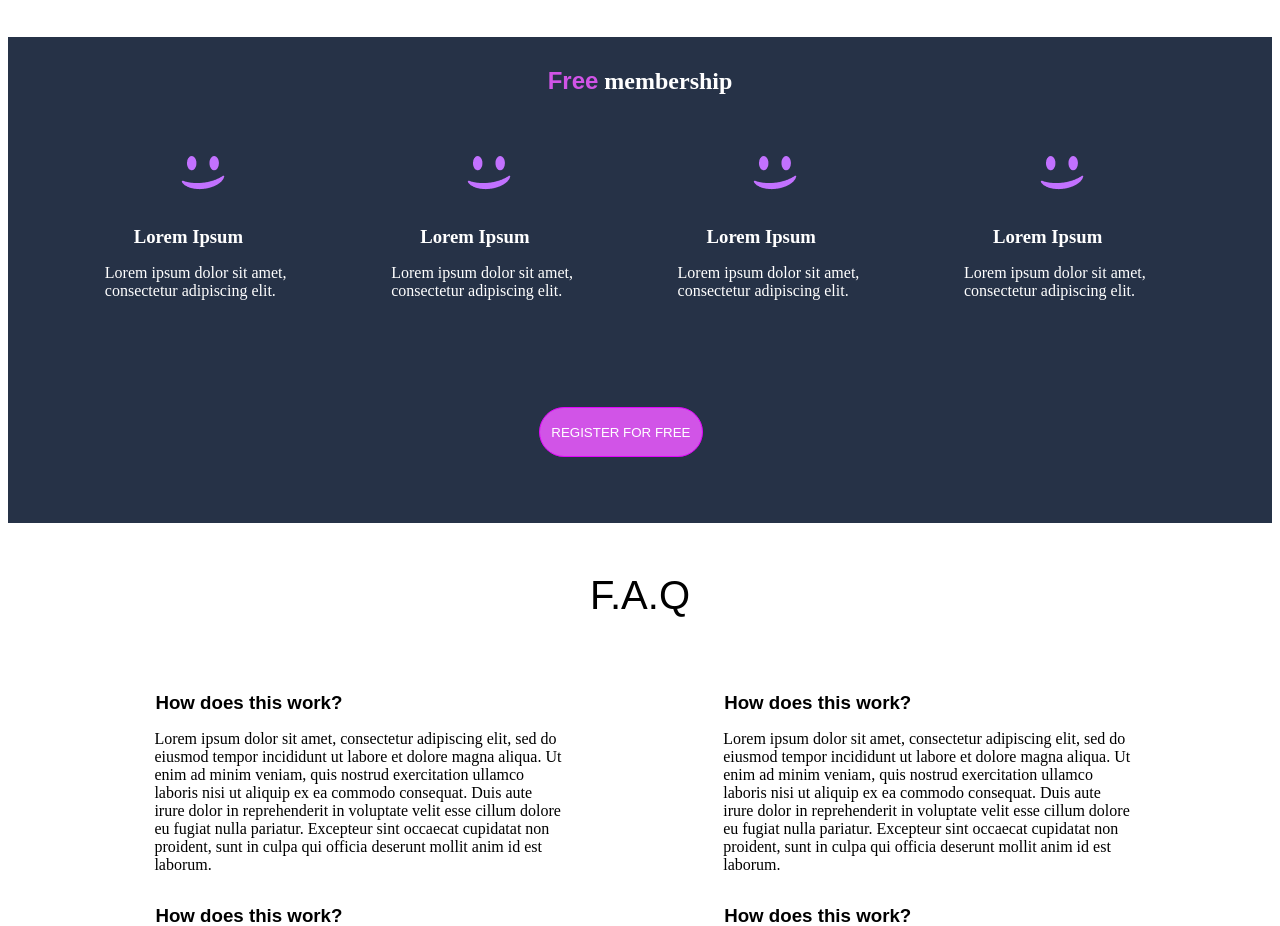
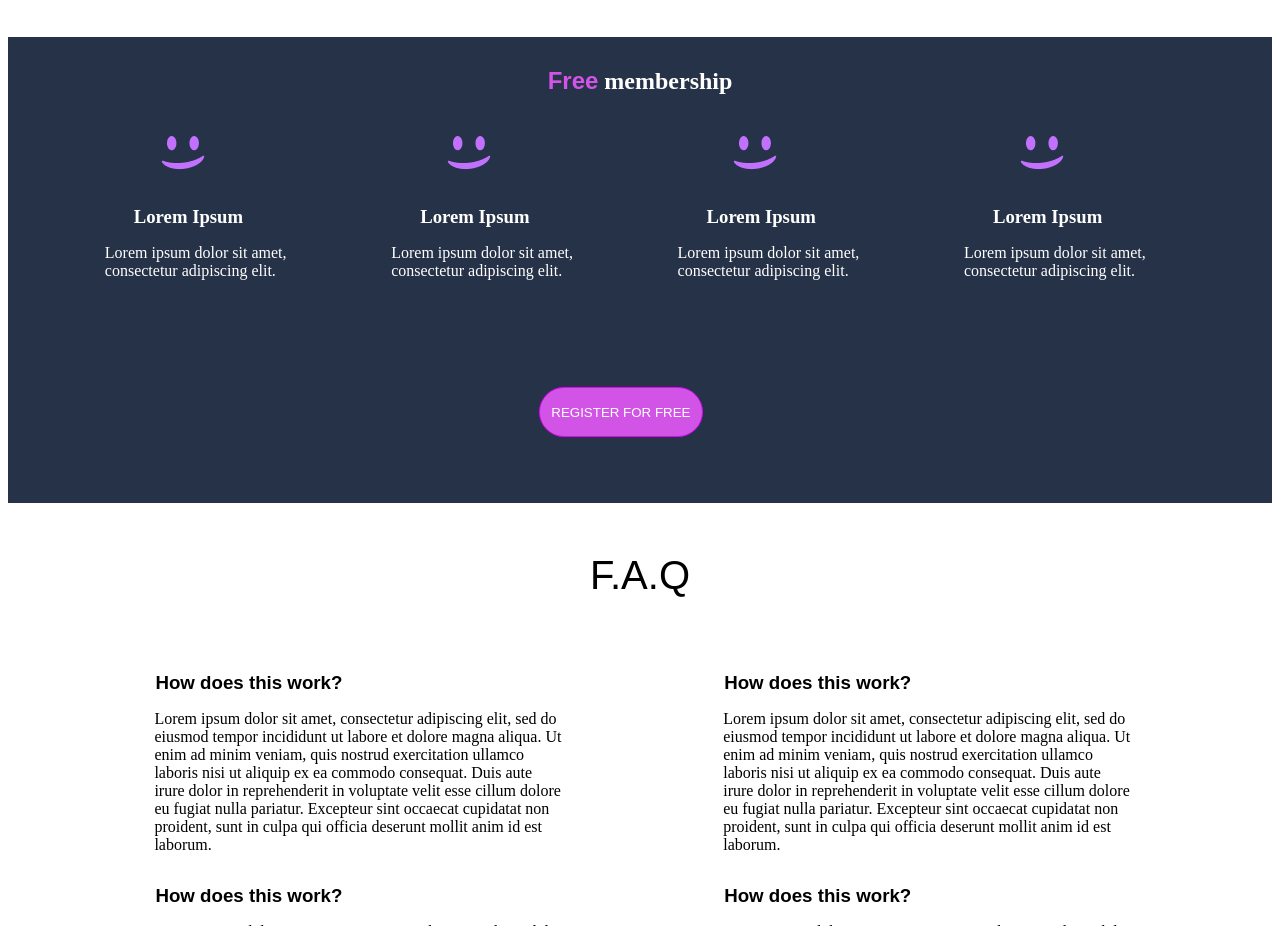
Before and after one commit to zizuo2050/alx_html_css, a plain HTML site: page css_advanced/index.html in a window 1280 px wide. Shown: the part 1753-2679 px from the top of the page. Drawn offline with Linux system fonts and the light colour scheme.

Commit message:
add style to webpage alx project

```diff
--- a/css_advanced/styles.css
+++ b/css_advanced/styles.css
@@ -333,6 +333,11 @@ section div p {
     padding: 1px;
 }
 
+.membership div img {
+    padding-top: 10px;
+    padding-left: 20%;
+}
+
 .frist-member {
     margin-left: 7.5%;
 }
@@ -360,10 +365,6 @@ section div p {
     background-color: #d154e7;
 }
 
-.faq {
-    /* display: flex;
-    flex-wrap: wrap; */
-}
 
 .faq h2 {
     text-align: center;
```
